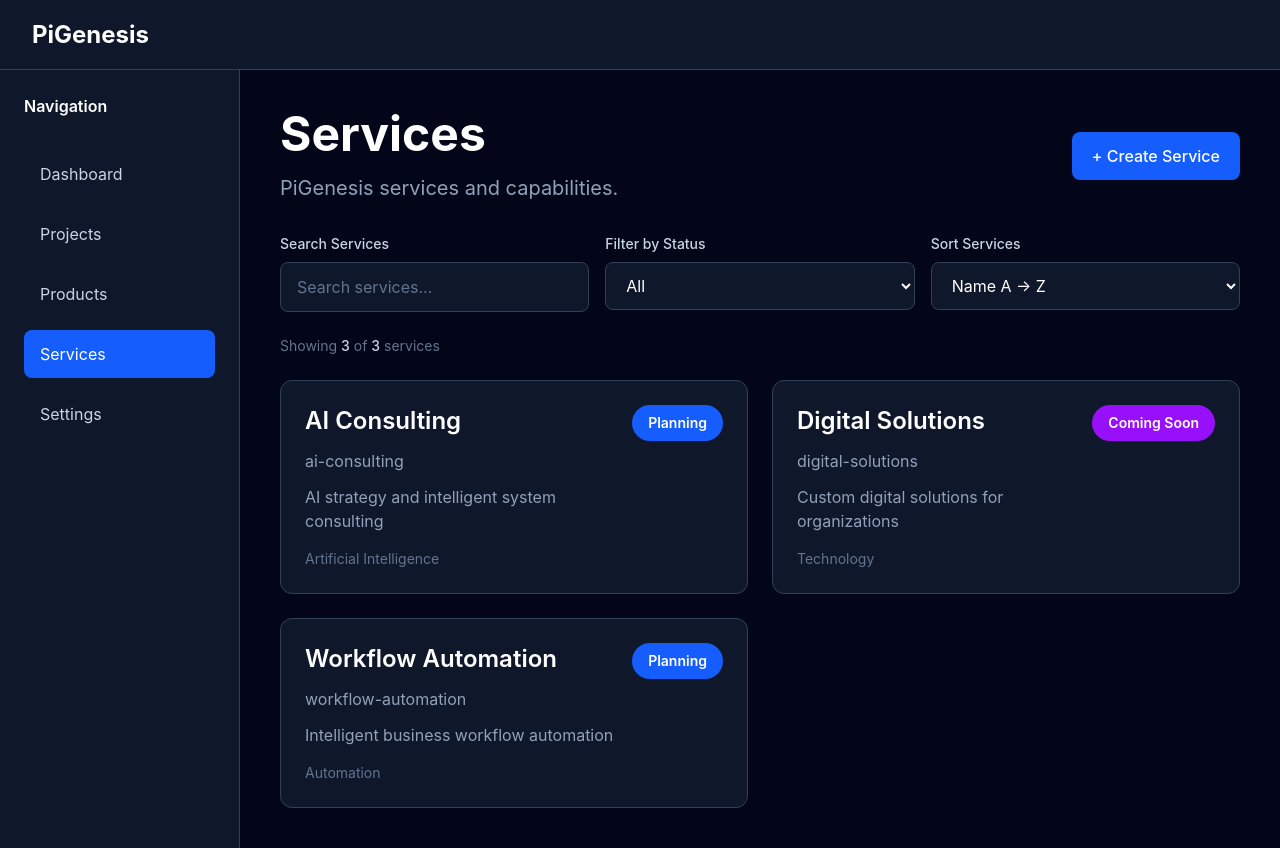
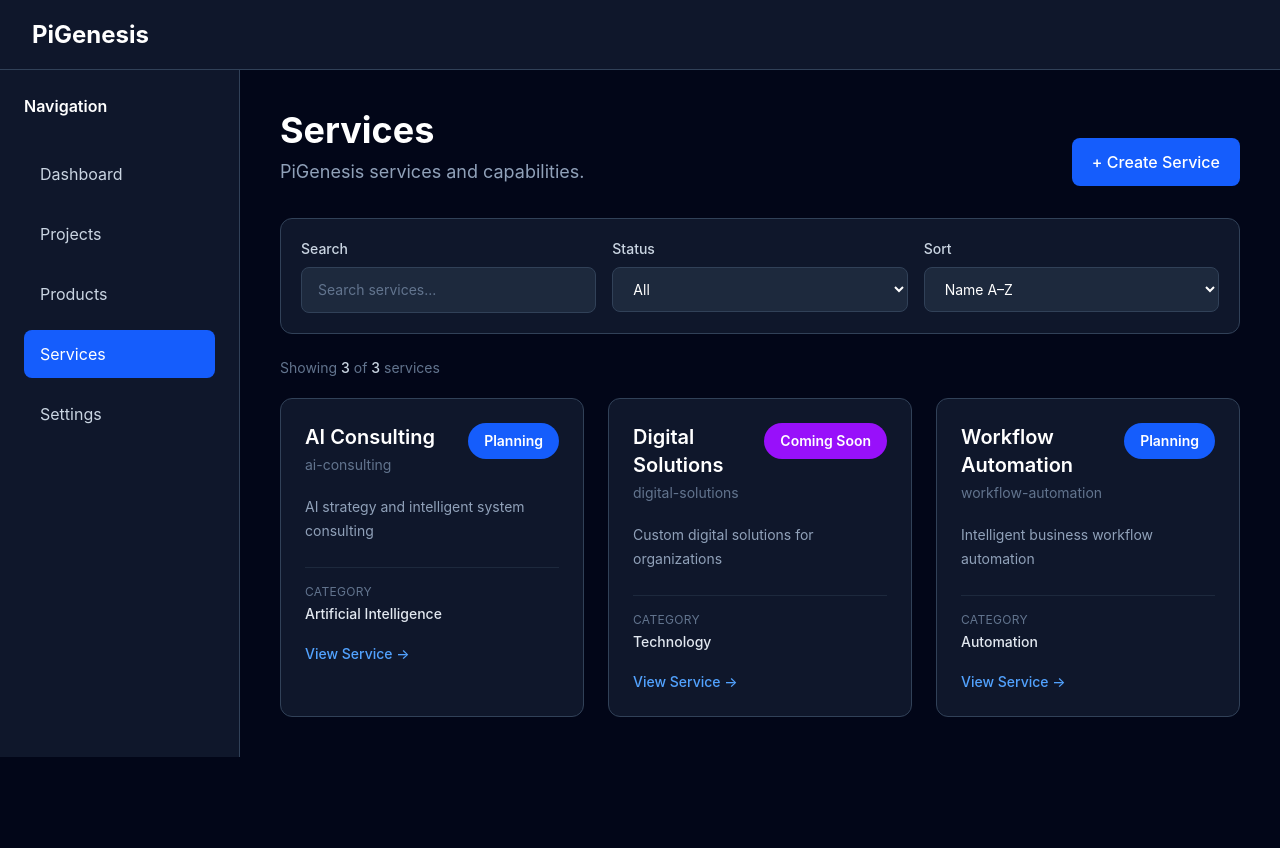
Before and after one commit to pigenesislabs/pigenesis, a React (Vite) app in the folder apps/platform/: page /services in a window 1280 px wide. After the commit the page ends 800 px from the top, so only its background shows below. Built offline with nearby package versions, Linux system fonts and the light colour scheme.

Commit message:
Align product and service registry UI

```diff
--- a/apps/platform/src/pages/ProductsPage.tsx
+++ b/apps/platform/src/pages/ProductsPage.tsx
@@ -1,12 +1,7 @@
 import { useEffect, useMemo, useState } from "react";
 import { Link } from "react-router-dom";
-import {
-  getProducts,
-} from "../services/productService";
-import type {
-  Product,
-  ProductStatus,
-} from "../types/product";
+import { getProducts } from "../services/productService";
+import type { Product, ProductStatus } from "../types/product";
 import StatusBadge from "../components/ui/StatusBadge";
 
 type ProductSortOption =
@@ -20,12 +15,14 @@ function ProductsPage() {
     getProducts()
   );
 
-  const [searchTerm, setSearchTerm] =
-    useState("");
+  // Search
+  const [searchTerm, setSearchTerm] = useState("");
 
+  // Status filter
   const [statusFilter, setStatusFilter] =
     useState<ProductStatus | "All">("All");
 
+  // Sort
   const [sortOption, setSortOption] =
     useState<ProductSortOption>("name-asc");
 
@@ -47,13 +44,15 @@ function ProductsPage() {
     };
   }, []);
 
+  /*
+   * Search, filter and sort products.
+   */
   const filteredAndSortedProducts = useMemo(() => {
     const normalizedSearch = searchTerm
       .trim()
       .toLowerCase();
 
-    const filtered = products.filter(
-      (product) => {
+    const filtered = products.filter((product) => {
       const matchesSearch =
         !normalizedSearch ||
         product.name
@@ -73,14 +72,10 @@ function ProductsPage() {
         statusFilter === "All" ||
         product.status === statusFilter;
 
-        return (
-          matchesSearch && matchesStatus
-        );
-      }
-    );
+      return matchesSearch && matchesStatus;
+    });
 
-    return [...filtered].sort(
-      (a, b) => {
+    return [...filtered].sort((a, b) => {
       switch (sortOption) {
         case "name-desc":
           return b.name.localeCompare(a.name);
@@ -101,8 +96,7 @@ function ProductsPage() {
             b.name
           );
       }
-      }
-    );
+    });
   }, [
     products,
     searchTerm,
@@ -111,35 +105,39 @@ function ProductsPage() {
   ]);
 
   return (
+    <div className="max-w-7xl">
+      {/* Page Header */}
+      <div className="flex flex-col gap-5 sm:flex-row sm:items-end sm:justify-between">
         <div>
-      <div className="flex flex-col gap-4 md:flex-row md:items-center md:justify-between">
-        <div>
-          <h1 className="text-5xl font-bold text-white">
+          <h1 className="text-4xl font-bold text-white">
             Products
           </h1>
 
-          <p className="mt-4 text-xl text-slate-400">
+          <p className="mt-2 text-lg text-slate-400">
             PiGenesis product ecosystem.
           </p>
         </div>
 
+        {/* Create Product Button */}
         <Link
           to="/products/new"
-          className="rounded-lg bg-blue-600 px-5 py-3 text-center font-medium text-white hover:bg-blue-500"
+          className="rounded-lg bg-blue-600 px-5 py-3 text-center font-medium text-white transition hover:bg-blue-500"
         >
           + Create Product
         </Link>
       </div>
 
       {/* Search / Filter / Sort */}
-      <div className="mt-8 grid gap-4 md:grid-cols-3">
+      <div className="mt-8 rounded-xl border border-slate-700 bg-slate-900 p-5">
+        <div className="grid gap-4 md:grid-cols-3">
+
           {/* Search */}
           <div>
             <label
               htmlFor="product-search"
-            className="block text-sm font-medium text-slate-300"
+              className="mb-2 block text-sm font-medium text-slate-300"
             >
-            Search Products
+              Search
             </label>
 
             <input
@@ -150,7 +148,7 @@ function ProductsPage() {
                 setSearchTerm(event.target.value)
               }
               placeholder="Search products..."
-            className="mt-2 w-full rounded-lg border border-slate-700 bg-slate-900 px-4 py-3 text-white outline-none placeholder:text-slate-500 focus:border-blue-500"
+              className="w-full rounded-lg border border-slate-700 bg-slate-800 px-4 py-3 text-sm text-white outline-none transition placeholder:text-slate-500 focus:border-blue-500"
             />
           </div>
 
@@ -158,9 +156,9 @@ function ProductsPage() {
           <div>
             <label
               htmlFor="product-status-filter"
-            className="block text-sm font-medium text-slate-300"
+              className="mb-2 block text-sm font-medium text-slate-300"
             >
-            Filter by Status
+              Status
             </label>
 
             <select
@@ -173,15 +171,20 @@ function ProductsPage() {
                     | "All"
                 )
               }
-            className="mt-2 w-full rounded-lg border border-slate-700 bg-slate-900 px-4 py-3 text-white outline-none focus:border-blue-500"
+              className="w-full rounded-lg border border-slate-700 bg-slate-800 px-4 py-3 text-sm text-white outline-none transition focus:border-blue-500"
             >
-            <option value="All">All</option>
+              <option value="All">
+                All
+              </option>
+
+              <option value="Active">
+                Active
+              </option>
+
               <option value="Planning">
                 Planning
               </option>
-            <option value="Active">
-              Active
-            </option>
+
               <option value="Coming Soon">
                 Coming Soon
               </option>
@@ -192,9 +195,9 @@ function ProductsPage() {
           <div>
             <label
               htmlFor="product-sort"
-            className="block text-sm font-medium text-slate-300"
+              className="mb-2 block text-sm font-medium text-slate-300"
             >
-            Sort Products
+              Sort
             </label>
 
             <select
@@ -205,18 +208,18 @@ function ProductsPage() {
                   event.target.value as ProductSortOption
                 )
               }
-            className="mt-2 w-full rounded-lg border border-slate-700 bg-slate-900 px-4 py-3 text-white outline-none focus:border-blue-500"
+              className="w-full rounded-lg border border-slate-700 bg-slate-800 px-4 py-3 text-sm text-white outline-none transition focus:border-blue-500"
             >
               <option value="name-asc">
-              Name A → Z
+                Name A–Z
               </option>
 
               <option value="name-desc">
-              Name Z → A
+                Name Z–A
               </option>
 
               <option value="category-asc">
-              Category A → Z
+                Category A–Z
               </option>
 
               <option value="status">
@@ -224,9 +227,11 @@ function ProductsPage() {
               </option>
             </select>
           </div>
+
+        </div>
       </div>
 
-      {/* Result Count */}
+      {/* Product Count */}
       <div className="mt-6">
         <p className="text-sm text-slate-500">
           Showing{" "}
@@ -241,40 +246,25 @@ function ProductsPage() {
         </p>
       </div>
 
-      {/* Products */}
-      {filteredAndSortedProducts.length === 0 ? (
-        <div className="mt-8 rounded-xl border border-slate-700 bg-slate-900 p-8 text-center">
-          <h2 className="text-2xl font-semibold text-white">
-            No Products Found
-          </h2>
-
-          <p className="mt-3 text-slate-400">
-            Try changing your search or filter.
-          </p>
-        </div>
-      ) : (
-        <div className="mt-6 grid gap-6 md:grid-cols-2">
+      {/* Products Grid */}
+      {filteredAndSortedProducts.length > 0 ? (
+        <div className="mt-5 grid gap-6 md:grid-cols-2 xl:grid-cols-3">
           {filteredAndSortedProducts.map(
             (product) => (
               <Link
                 key={product.id}
                 to={`/products/${product.id}`}
-                className="block rounded-xl border border-slate-700 bg-slate-900 p-6 transition hover:border-blue-500 hover:bg-slate-800"
+                className="group rounded-xl border border-slate-700 bg-slate-900 p-6 text-left transition hover:-translate-y-1 hover:border-blue-500 hover:bg-slate-800"
               >
+                {/* Product Header */}
                 <div className="flex items-start justify-between gap-4">
                   <div>
-                    <h2 className="text-2xl font-semibold text-white">
+                    <h2 className="text-xl font-semibold text-white group-hover:text-blue-400">
                       {product.name}
                     </h2>
-                    <p className="mt-2 text-sm text-slate-500">
+
+                    <p className="mt-1 text-sm text-slate-500">
                       {product.id}
-                    </p>
-                    <p className="mt-3 text-slate-400">
-                      {product.description}
-                    </p>
-
-                    <p className="mt-4 text-sm text-slate-500">
-                      {product.category}
                     </p>
                   </div>
 
@@ -282,8 +272,74 @@ function ProductsPage() {
                     status={product.status}
                   />
                 </div>
+
+                {/* Description */}
+                <p className="mt-5 line-clamp-3 text-sm leading-6 text-slate-400">
+                  {product.description}
+                </p>
+
+                {/* Product Category */}
+                <div className="mt-6 border-t border-slate-800 pt-4">
+                  <p className="text-xs uppercase tracking-wide text-slate-500">
+                    Category
+                  </p>
+
+                  <p className="mt-1 text-sm font-medium text-slate-200">
+                    {product.category}
+                  </p>
+                </div>
+
+                {/* View Details */}
+                <div className="mt-5 text-sm font-medium text-blue-400 group-hover:text-blue-300">
+                  View Product →
+                </div>
               </Link>
             )
+          )}
+        </div>
+      ) : (
+        /* Empty / No Results State */
+        <div className="mt-8 rounded-xl border border-dashed border-slate-700 bg-slate-900/50 p-12 text-center">
+          {products.length === 0 ? (
+            <>
+              <h2 className="text-xl font-semibold text-white">
+                No products yet
+              </h2>
+
+              <p className="mt-2 text-slate-400">
+                Create your first PiGenesis
+                product.
+              </p>
+
+              <Link
+                to="/products/new"
+                className="mt-6 inline-block rounded-lg bg-blue-600 px-5 py-3 font-medium text-white transition hover:bg-blue-500"
+              >
+                + Create Product
+              </Link>
+            </>
+          ) : (
+            <>
+              <h2 className="text-xl font-semibold text-white">
+                No matching products
+              </h2>
+
+              <p className="mt-2 text-slate-400">
+                Try changing your search or
+                filter.
+              </p>
+
+              <button
+                type="button"
+                onClick={() => {
+                  setSearchTerm("");
+                  setStatusFilter("All");
+                }}
+                className="mt-6 rounded-lg border border-slate-600 px-5 py-3 font-medium text-slate-200 transition hover:border-blue-500 hover:text-white"
+              >
+                Clear Filters
+              </button>
+            </>
           )}
         </div>
       )}
--- a/apps/platform/src/pages/ServicesPage.tsx
+++ b/apps/platform/src/pages/ServicesPage.tsx
@@ -1,15 +1,10 @@
 import { useEffect, useMemo, useState } from "react";
 import { Link } from "react-router-dom";
-
-import {
-  getServices,
-} from "../services/serviceService";
-
+import { getServices } from "../services/serviceService";
 import type {
   Service,
   ServiceStatus,
 } from "../types/service";
-
 import StatusBadge from "../components/ui/StatusBadge";
 
 type ServiceSortOption =
@@ -23,12 +18,14 @@ function ServicesPage() {
     getServices()
   );
 
-  const [searchTerm, setSearchTerm] =
-    useState("");
+  // Search
+  const [searchTerm, setSearchTerm] = useState("");
 
+  // Status filter
   const [statusFilter, setStatusFilter] =
     useState<ServiceStatus | "All">("All");
 
+  // Sort
   const [sortOption, setSortOption] =
     useState<ServiceSortOption>("name-asc");
 
@@ -50,12 +47,15 @@ function ServicesPage() {
     };
   }, []);
 
+  /*
+   * Search, filter and sort services.
+   */
   const filteredAndSortedServices = useMemo(() => {
-    const normalizedSearch =
-      searchTerm.trim().toLowerCase();
+    const normalizedSearch = searchTerm
+      .trim()
+      .toLowerCase();
 
-    const filtered = services.filter(
-      (service) => {
+    const filtered = services.filter((service) => {
       const matchesSearch =
         !normalizedSearch ||
         service.name
@@ -75,14 +75,10 @@ function ServicesPage() {
         statusFilter === "All" ||
         service.status === statusFilter;
 
-        return (
-          matchesSearch && matchesStatus
-        );
-      }
-    );
+      return matchesSearch && matchesStatus;
+    });
 
-    return [...filtered].sort(
-      (a, b) => {
+    return [...filtered].sort((a, b) => {
       switch (sortOption) {
         case "name-desc":
           return b.name.localeCompare(a.name);
@@ -103,8 +99,7 @@ function ServicesPage() {
             b.name
           );
       }
-      }
-    );
+    });
   }, [
     services,
     searchTerm,
@@ -113,38 +108,39 @@ function ServicesPage() {
   ]);
 
   return (
+    <div className="max-w-7xl">
+      {/* Page Header */}
+      <div className="flex flex-col gap-5 sm:flex-row sm:items-end sm:justify-between">
         <div>
-      <div className="flex flex-col gap-4 md:flex-row md:items-center md:justify-between">
-        <div>
-          <h1 className="text-5xl font-bold text-white">
+          <h1 className="text-4xl font-bold text-white">
             Services
           </h1>
 
-          <p className="mt-4 text-xl text-slate-400">
+          <p className="mt-2 text-lg text-slate-400">
             PiGenesis services and capabilities.
           </p>
         </div>
 
+        {/* Create Service Button */}
         <Link
           to="/services/new"
-          className="rounded-lg bg-blue-600 px-5 py-3 text-center font-medium text-white hover:bg-blue-500"
+          className="rounded-lg bg-blue-600 px-5 py-3 text-center font-medium text-white transition hover:bg-blue-500"
         >
           + Create Service
         </Link>
       </div>
 
       {/* Search / Filter / Sort */}
-
-      <div className="mt-8 grid gap-4 md:grid-cols-3">
+      <div className="mt-8 rounded-xl border border-slate-700 bg-slate-900 p-5">
+        <div className="grid gap-4 md:grid-cols-3">
 
           {/* Search */}
-
           <div>
             <label
               htmlFor="service-search"
-            className="block text-sm font-medium text-slate-300"
+              className="mb-2 block text-sm font-medium text-slate-300"
             >
-            Search Services
+              Search
             </label>
 
             <input
@@ -155,18 +151,17 @@ function ServicesPage() {
                 setSearchTerm(event.target.value)
               }
               placeholder="Search services..."
-            className="mt-2 w-full rounded-lg border border-slate-700 bg-slate-900 px-4 py-3 text-white outline-none placeholder:text-slate-500 focus:border-blue-500"
+              className="w-full rounded-lg border border-slate-700 bg-slate-800 px-4 py-3 text-sm text-white outline-none transition placeholder:text-slate-500 focus:border-blue-500"
             />
           </div>
 
           {/* Status Filter */}
-
           <div>
             <label
               htmlFor="service-status-filter"
-            className="block text-sm font-medium text-slate-300"
+              className="mb-2 block text-sm font-medium text-slate-300"
             >
-            Filter by Status
+              Status
             </label>
 
             <select
@@ -179,7 +174,7 @@ function ServicesPage() {
                     | "All"
                 )
               }
-            className="mt-2 w-full rounded-lg border border-slate-700 bg-slate-900 px-4 py-3 text-white outline-none focus:border-blue-500"
+              className="w-full rounded-lg border border-slate-700 bg-slate-800 px-4 py-3 text-sm text-white outline-none transition focus:border-blue-500"
             >
               <option value="All">
                 All
@@ -200,13 +195,12 @@ function ServicesPage() {
           </div>
 
           {/* Sort */}
-
           <div>
             <label
               htmlFor="service-sort"
-            className="block text-sm font-medium text-slate-300"
+              className="mb-2 block text-sm font-medium text-slate-300"
             >
-            Sort Services
+              Sort
             </label>
 
             <select
@@ -217,18 +211,18 @@ function ServicesPage() {
                   event.target.value as ServiceSortOption
                 )
               }
-            className="mt-2 w-full rounded-lg border border-slate-700 bg-slate-900 px-4 py-3 text-white outline-none focus:border-blue-500"
+              className="w-full rounded-lg border border-slate-700 bg-slate-800 px-4 py-3 text-sm text-white outline-none transition focus:border-blue-500"
             >
               <option value="name-asc">
-              Name A → Z
+                Name A–Z
               </option>
 
               <option value="name-desc">
-              Name Z → A
+                Name Z–A
               </option>
 
               <option value="category-asc">
-              Category A → Z
+                Category A–Z
               </option>
 
               <option value="status">
@@ -236,10 +230,11 @@ function ServicesPage() {
               </option>
             </select>
           </div>
+
+        </div>
       </div>
 
-      {/* Result Count */}
-
+      {/* Service Count */}
       <div className="mt-6">
         <p className="text-sm text-slate-500">
           Showing{" "}
@@ -254,41 +249,25 @@ function ServicesPage() {
         </p>
       </div>
 
-      {/* Services */}
-
-      {filteredAndSortedServices.length === 0 ? (
-        <div className="mt-8 rounded-xl border border-slate-700 bg-slate-900 p-8 text-center">
-          <h2 className="text-2xl font-semibold text-white">
-            No Services Found
-          </h2>
-
-          <p className="mt-3 text-slate-400">
-            Try changing your search or filter.
-          </p>
-        </div>
-      ) : (
-        <div className="mt-6 grid gap-6 md:grid-cols-2">
+      {/* Services Grid */}
+      {filteredAndSortedServices.length > 0 ? (
+        <div className="mt-5 grid gap-6 md:grid-cols-2 xl:grid-cols-3">
           {filteredAndSortedServices.map(
             (service) => (
               <Link
                 key={service.id}
                 to={`/services/${service.id}`}
-                className="block rounded-xl border border-slate-700 bg-slate-900 p-6 transition hover:border-blue-500 hover:bg-slate-800"
+                className="group rounded-xl border border-slate-700 bg-slate-900 p-6 text-left transition hover:-translate-y-1 hover:border-blue-500 hover:bg-slate-800"
               >
+                {/* Service Header */}
                 <div className="flex items-start justify-between gap-4">
                   <div>
-                    <h2 className="text-2xl font-semibold text-white">
+                    <h2 className="text-xl font-semibold text-white group-hover:text-blue-400">
                       {service.name}
                     </h2>
-                    <p className="mt-3 text-slate-400">
+
+                    <p className="mt-1 text-sm text-slate-500">
                       {service.id}
-                    </p>
-                    <p className="mt-3 text-slate-400">
-                      {service.description}
-                    </p>
-
-                    <p className="mt-4 text-sm text-slate-500">
-                      {service.category}
                     </p>
                   </div>
 
@@ -296,8 +275,74 @@ function ServicesPage() {
                     status={service.status}
                   />
                 </div>
+
+                {/* Description */}
+                <p className="mt-5 line-clamp-3 text-sm leading-6 text-slate-400">
+                  {service.description}
+                </p>
+
+                {/* Service Category */}
+                <div className="mt-6 border-t border-slate-800 pt-4">
+                  <p className="text-xs uppercase tracking-wide text-slate-500">
+                    Category
+                  </p>
+
+                  <p className="mt-1 text-sm font-medium text-slate-200">
+                    {service.category}
+                  </p>
+                </div>
+
+                {/* View Details */}
+                <div className="mt-5 text-sm font-medium text-blue-400 group-hover:text-blue-300">
+                  View Service →
+                </div>
               </Link>
             )
+          )}
+        </div>
+      ) : (
+        /* Empty / No Results State */
+        <div className="mt-8 rounded-xl border border-dashed border-slate-700 bg-slate-900/50 p-12 text-center">
+          {services.length === 0 ? (
+            <>
+              <h2 className="text-xl font-semibold text-white">
+                No services yet
+              </h2>
+
+              <p className="mt-2 text-slate-400">
+                Create your first PiGenesis
+                service.
+              </p>
+
+              <Link
+                to="/services/new"
+                className="mt-6 inline-block rounded-lg bg-blue-600 px-5 py-3 font-medium text-white transition hover:bg-blue-500"
+              >
+                + Create Service
+              </Link>
+            </>
+          ) : (
+            <>
+              <h2 className="text-xl font-semibold text-white">
+                No matching services
+              </h2>
+
+              <p className="mt-2 text-slate-400">
+                Try changing your search or
+                filter.
+              </p>
+
+              <button
+                type="button"
+                onClick={() => {
+                  setSearchTerm("");
+                  setStatusFilter("All");
+                }}
+                className="mt-6 rounded-lg border border-slate-600 px-5 py-3 font-medium text-slate-200 transition hover:border-blue-500 hover:text-white"
+              >
+                Clear Filters
+              </button>
+            </>
           )}
         </div>
       )}
```
Lines whose indentation alone changed are shown as unchanged.
